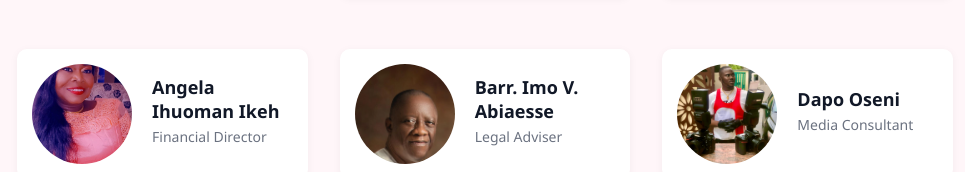
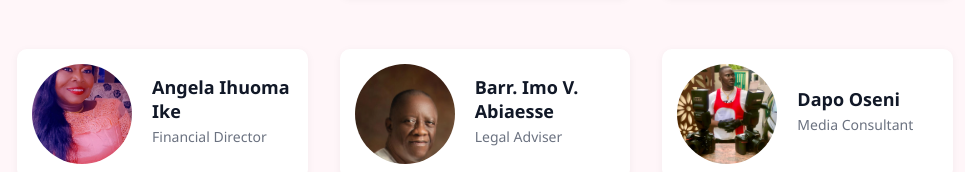
Before and after one commit to TeAms1508/Women-Aid-Empowerment, a plain HTML site: page index.html in a window 1280 px wide. Shown: the part 4552-4724 px from the top of the page, without its empty margins (155-1120 px from the left). Drawn offline with nearby package versions, Linux system fonts and the light colour scheme.

Commit message:
Update index.html

```diff
--- a/index.html
+++ b/index.html
@@ -193,7 +193,7 @@
       </div>
 
       <div class="member-info">
-        <h3>Angela Ihuoman Ikeh</h3>
+        <h3>Angela Ihuoma Ike</h3>
         <p>Financial Director</p>
 
       </div>
```
